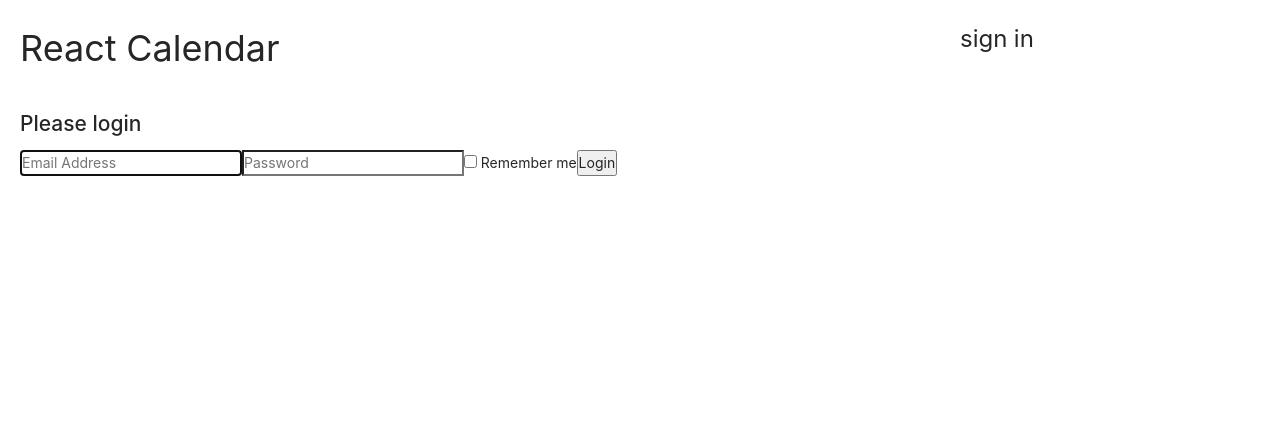
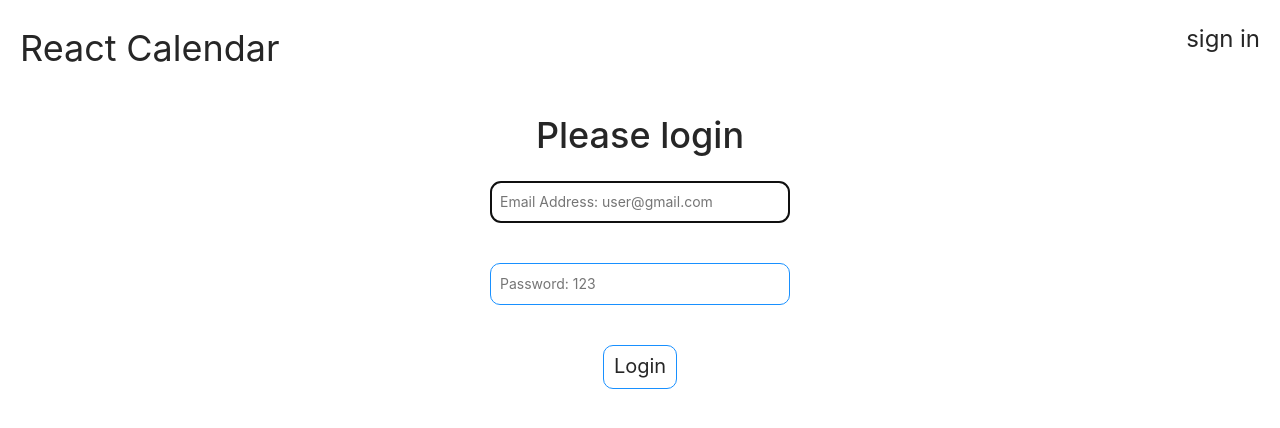
Before and after one commit to UnderaWater/calendar-react-ts, a React (Create React App) app: page /login in a window 1280 px wide. Shown: the top 428 px of the page. Built offline with nearby package versions, Linux system fonts and the light colour scheme.

Commit message:
add: added styles and fix forms

```diff
--- a/src/App.css
+++ b/src/App.css
@@ -14,17 +14,23 @@
 
 .calendar__header-nav {
     display: flex;
-    justify-content: space-between;
+    justify-content: flex-end;
     width: 300px;
+    align-items: center;
 }
 
 .calendar__header-nav li {
     font-size: 24px;
 }
 
+.calendar__header-nav li:last-child {
+    margin-left: 50px;
+}
+
 .calendar__event-btn {
     display: flex;
     justify-content: center;
+    margin-top: 30px;
 }
 
 .calendar__btn {
@@ -56,14 +62,87 @@
     left: 50%;
     transform: translate(-50%, -50%);
     z-index: 10;
-    background-color: beige;
+    background-color: #5d5e5e;
+    border-radius: 20px;
 }
 
 .calendar__form-container {
-    width: 300px;
-    height: 300px;
-    padding: 20px;
+    width: 400px;
+    height: 350px;
+    padding: 30px;
     display: flex;
     flex-direction: column;
     justify-content: space-between;
 }
+
+.calendar__form-container input {
+    padding: 5px;
+    color: black;
+    border-radius: 10px;
+    border: 2px solid #1890ff;
+}
+
+.calendar__form-select {
+    padding: 5px;
+    color: black;
+    border-radius: 10px;
+    border: 2px solid #1890ff;
+}
+
+.calendar__modal-btn {
+    display: flex;
+    justify-content: center;
+}
+
+.modal__btn {
+    padding: 3px 10px;
+    border: 1px solid #1890ff;
+    border-radius: 10px;
+    background-color: transparent;
+    cursor: pointer;
+    color: white;
+    font-size: 20px;
+}
+
+.modal__btn:hover {
+    background-color: #1890ff;
+}
+
+.calendar__exit {
+    cursor: pointer;
+    border: 1px solid #1890ff;
+    border-radius: 10px;
+    padding: 3px 10px;
+}
+
+.calendar__exit:hover {
+    background-color: #1890ff;
+}
+
+.calendar__login-form {
+    display: flex;
+    justify-content: center;
+}
+
+.calendar__login-content {
+    display: flex;
+    flex-direction: column;
+    align-items: center;
+}
+
+.calendar__form-title {
+    font-size: 36px;
+}
+
+.calendar__login-content input {
+    margin-bottom: 40px;
+    padding: 9px;
+    width: 300px;
+    color: black;
+    border-radius: 10px;
+    border: 1px solid #1890ff;
+}
+
+.calendar__event-item {
+    color: #d92a2a;
+}
--- a/src/components/EventForm.tsx
+++ b/src/components/EventForm.tsx
@@ -56,7 +56,7 @@ const EventForm: React.FC<EvenFormProps> = (props) => {
                         onChange={e => setEvent({ ...event, description: e.target.value })}
                     />
                     <input type="date" min={validate()} required name='date' onChange={(date) => selectDate(date)} />
-                    <select name="select" onChange={(e) => changeHandler(e)}>
+                    <select className='calendar__form-select' name="select" onChange={(e) => changeHandler(e)}>
                         {props.guests.map((guest) => {
                             return (
                                 <option key={guest.email} value={guest.email}>
@@ -65,7 +65,9 @@ const EventForm: React.FC<EvenFormProps> = (props) => {
                             )
                         })}
                     </select>
-                    <button className="btn" type="submit">Create</button>
+                    <div className='calendar__modal-btn'>
+                        <button className="modal__btn" type="submit">Create</button>
+                    </div>
                 </div>
             </form>
         </div>
--- a/src/components/Events.tsx
+++ b/src/components/Events.tsx
@@ -22,7 +22,7 @@ const Events: React.FC<EventCalandarProps> = (props) => {
     return (
       <div>
         {currentDayEvents.map((event, index) => (
-          <div key={index}>
+          <div className='calendar__event-item' key={index}>
             {event.description}
           </div>
         ))}
@@ -32,7 +32,7 @@ const Events: React.FC<EventCalandarProps> = (props) => {
 
   return (
     <div>
-      <Calendar dateCellRender={dateCellRender} />
+      <Calendar className='calendar__events' dateCellRender={dateCellRender} />
     </div>
   )
 }
--- a/src/components/Header.tsx
+++ b/src/components/Header.tsx
@@ -20,7 +20,7 @@ const Header: React.FC = () => {
                             <li onClick={() => router(RouteNames.LOGIN)}>
                                 {user.email}
                             </li>
-                            <li onClick={logout}>
+                            <li className='calendar__exit' onClick={logout}>
                                 Exit
                             </li>
                         </>
--- a/src/components/LoginForm.tsx
+++ b/src/components/LoginForm.tsx
@@ -24,7 +24,8 @@ const LoginForm: React.FC = () => {
     }
 
     return (
-        <form onSubmit={(e) => submit(e)}>
+        <form className='calendar__login-form' onSubmit={(e) => submit(e)}>
+            <div className='calendar__login-content'>
                 <h2 className="calendar__form-title">Please login</h2>
                 {error && <div>
                     {error}
@@ -36,7 +37,7 @@ const LoginForm: React.FC = () => {
                     type="text"
                     className="calendar__form-control"
                     name="username"
-                placeholder="Email Address"
+                    placeholder="Email Address: user@gmail.com"
                     required
                     autoFocus
                 />
@@ -46,13 +47,13 @@ const LoginForm: React.FC = () => {
                     type="password"
                     className="calendar__form-control"
                     name="password"
-                placeholder="Password"
+                    placeholder="Password: 123"
                     required
                 />
-            <label className="calendar__form-checkbox">
-                <input type="checkbox" value="remember-me" id="rememberMe" name="rememberMe" /> Remember me
-            </label>
-            <button className="btn" type="submit">Login</button>
+                <div>
+                    <button className="calendar__btn" type="submit">Login</button>
+                </div>
+            </div>
         </form>
     )
 }
```
Lines whose indentation alone changed are shown as unchanged.
